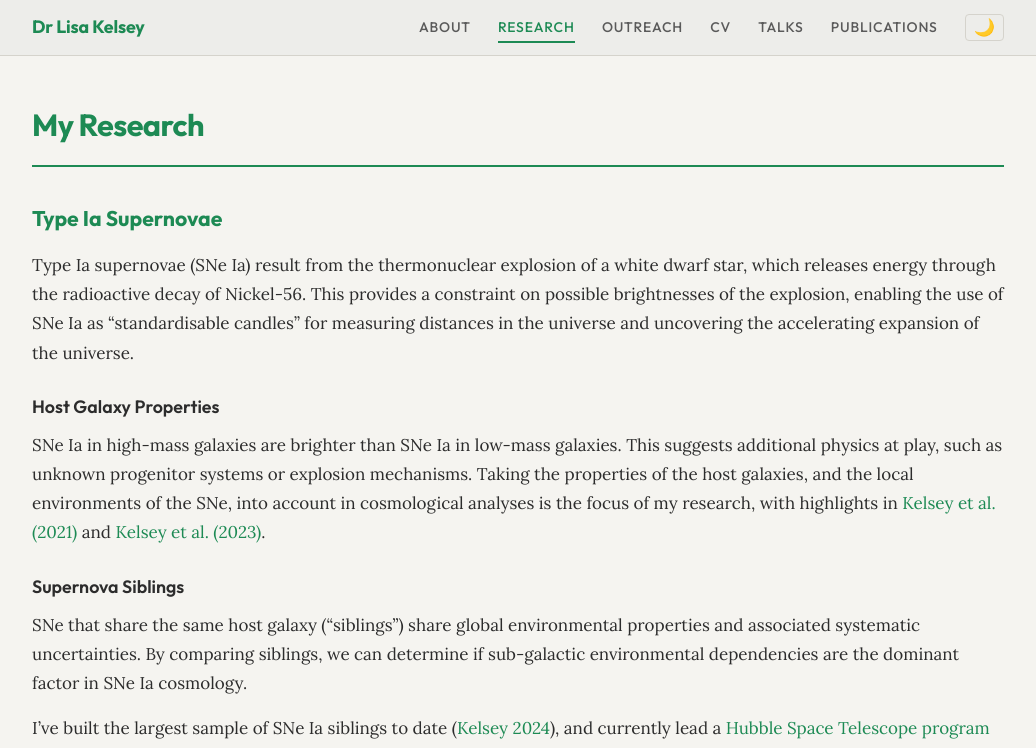
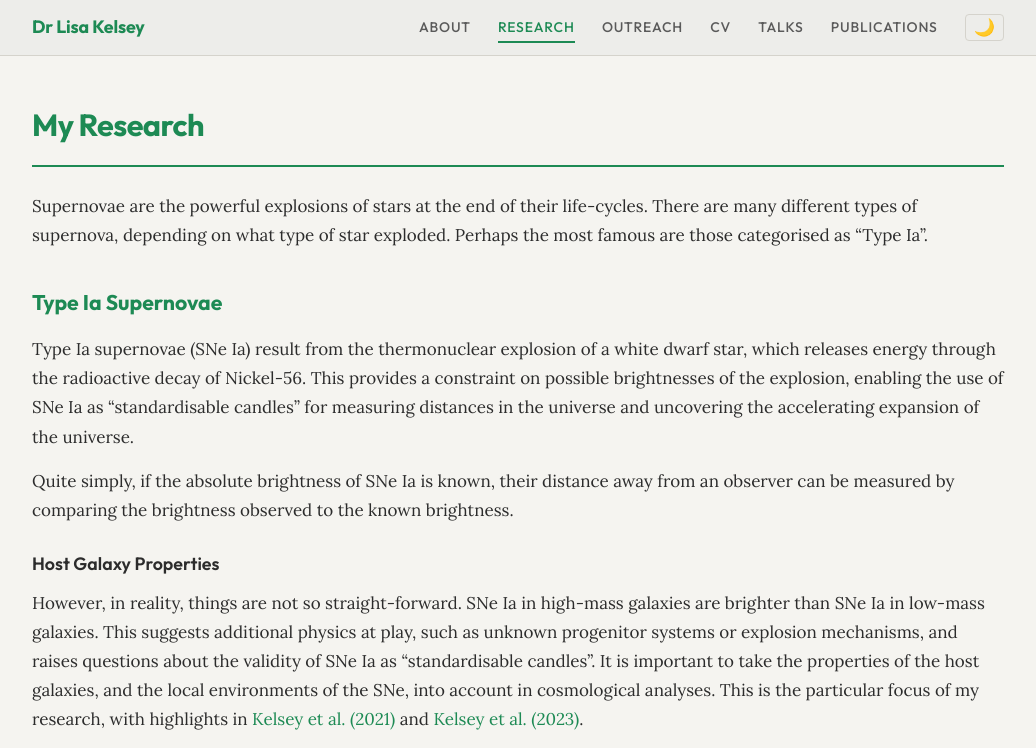
Before and after one commit to LKelsey/LKelsey.github.io, a Jekyll site: the page built from research.md, in a window 1280 px wide and 1400 px high. Shown: the top 748 px of the window, without its empty margins (122-1158 px from the left). Built offline with Jekyll 4.4.1, drawn with Linux system fonts in a browser that asks for light colours; some of the changed text lies outside the part shown.

Commit message:
Update research.md with revised supernova sections
Revised sections on Type Ia supernovae, host galaxy properties, and supernova siblings for clarity and detail. Removed the Future Surveys section.

```diff
--- a/research.md
+++ b/research.md
@@ -7,19 +7,23 @@
 # My Research
 {: .page-title}
 
+Supernovae are the powerful explosions of stars at the end of their life-cycles. There are many different types of supernova, depending on what type of star exploded. Perhaps the most famous are those categorised as “Type Ia”.
+
 ## Type Ia Supernovae
 
 Type Ia supernovae (SNe Ia) result from the thermonuclear explosion of a white dwarf star, which releases energy through the radioactive decay of Nickel-56. This provides a constraint on possible brightnesses of the explosion, enabling the use of SNe Ia as "standardisable candles" for measuring distances in the universe and uncovering the accelerating expansion of the universe.
 
+Quite simply, if the absolute brightness of SNe Ia is known, their distance away from an observer can be measured by comparing the brightness observed to the known brightness.
+
 ### Host Galaxy Properties
 
-SNe Ia in high-mass galaxies are brighter than SNe Ia in low-mass galaxies. This suggests additional physics at play, such as unknown progenitor systems or explosion mechanisms. Taking the properties of the host galaxies, and the local environments of the SNe, into account in cosmological analyses is the focus of my research, with highlights in [Kelsey et al. (2021)](https://ui.adsabs.harvard.edu/abs/2021MNRAS.501.4861K/abstract) and [Kelsey et al. (2023)](https://ui.adsabs.harvard.edu/abs/2023MNRAS.519.3046K/abstract).
+However, in reality, things are not so straight-forward. SNe Ia in high-mass galaxies are brighter than SNe Ia in low-mass galaxies. This suggests additional physics at play, such as unknown progenitor systems or explosion mechanisms, and raises questions about the validity of SNe Ia as “standardisable candles”. It is important to take the properties of the host galaxies, and the local environments of the SNe, into account in cosmological analyses. This is the particular focus of my research, with highlights in [Kelsey et al. (2021)](https://ui.adsabs.harvard.edu/abs/2021MNRAS.501.4861K/abstract) and [Kelsey et al. (2023)](https://ui.adsabs.harvard.edu/abs/2023MNRAS.519.3046K/abstract).
 
 ### Supernova Siblings
 
-SNe that share the same host galaxy ("siblings") share global environmental properties and associated systematic uncertainties. By comparing siblings, we can determine if sub-galactic environmental dependencies are the dominant factor in SNe Ia cosmology.
+SNe that share the same host galaxy (known as “siblings”) can help us with this. Given siblings share host galaxies, they share global environmental properties and associated systematic uncertainties. By comparing cosmological properties between sets of siblings, we could determine if sub-galactic environmental dependencies are the dominant factor in SNe Ia cosmology.
 
-I've built the largest sample of SNe Ia siblings to date ([Kelsey 2024](https://ui.adsabs.harvard.edu/abs/2023arXiv230302020K/abstract)), and currently lead a [Hubble Space Telescope program (#17194)](https://ui.adsabs.harvard.edu/abs/2022hst..prop17194K/abstract) studying their local environments.
+I have built the largest sample of SNe Ia siblings to date ([Kelsey 2024](https://ui.adsabs.harvard.edu/abs/2023arXiv230302020K/abstract)), which I am using to investigate this further, with my [Hubble Space Telescope program (#17194)](https://ui.adsabs.harvard.edu/abs/2022hst..prop17194K/abstract) studying their local environments.
 
 <figure class="fig">
   <img src="{{ '/images/potw2420a.jpeg' | relative_url }}" alt="NGC 4753" style="max-width: 600px;">
@@ -27,11 +31,6 @@
 </figure>
 
 
-## Future Surveys
-
-Through [4MOST](https://www.4most.eu/), I'm involved in the Time-Domain Extragalactic Survey ([TiDES](https://www.4most.eu/cms/science/exgalconsurv/)) for spectroscopic follow-up of transients from [Rubin LSST](https://rubinobservatory.org/). I also co-lead the 4MOST Science Communication Working Group.
-
-
 ## Publications
 
 [Find my publications on ADS →](https://ui.adsabs.harvard.edu/public-libraries/AXbFp7rzT2aLpzhpEIiOWQ)
```
